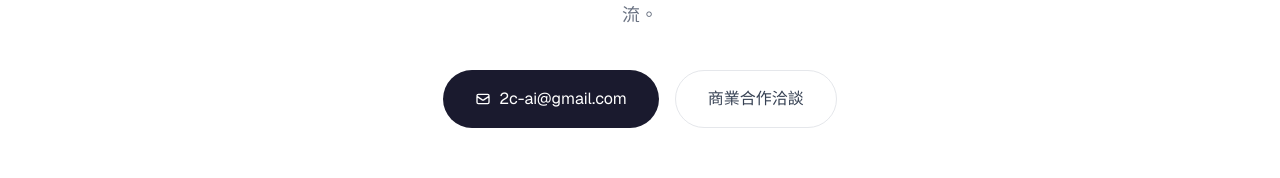
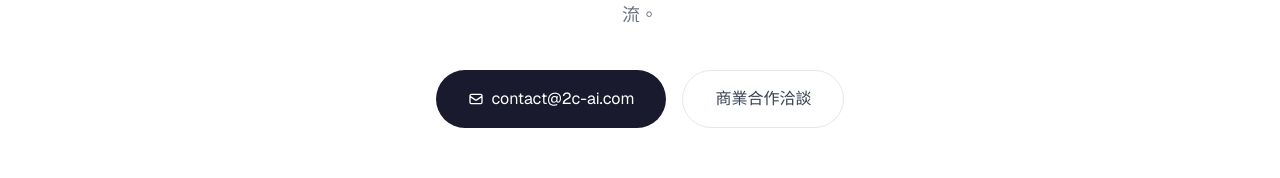
Before and after one commit to joanassum/2c-ai-web, a Next.js app: page / in a window 1280 px wide. Shown: the part 3604-3782 px from the top of the page. Built offline with nearby package versions, Linux system fonts and the light colour scheme.

Commit message:
change email

```diff
--- a/src/app/page.tsx
+++ b/src/app/page.tsx
@@ -263,7 +263,7 @@ function Contact() {
             <svg className="w-4 h-4" fill="none" stroke="currentColor" viewBox="0 0 24 24">
               <path strokeLinecap="round" strokeLinejoin="round" strokeWidth={2} d="M3 8l7.89 5.26a2 2 0 002.22 0L21 8M5 19h14a2 2 0 002-2V7a2 2 0 00-2-2H5a2 2 0 00-2 2v10a2 2 0 002 2z" />
             </svg>
-            2c-ai@gmail.com
+            contact@2c-ai.com
           </a>
           <a
             href="#"
```
